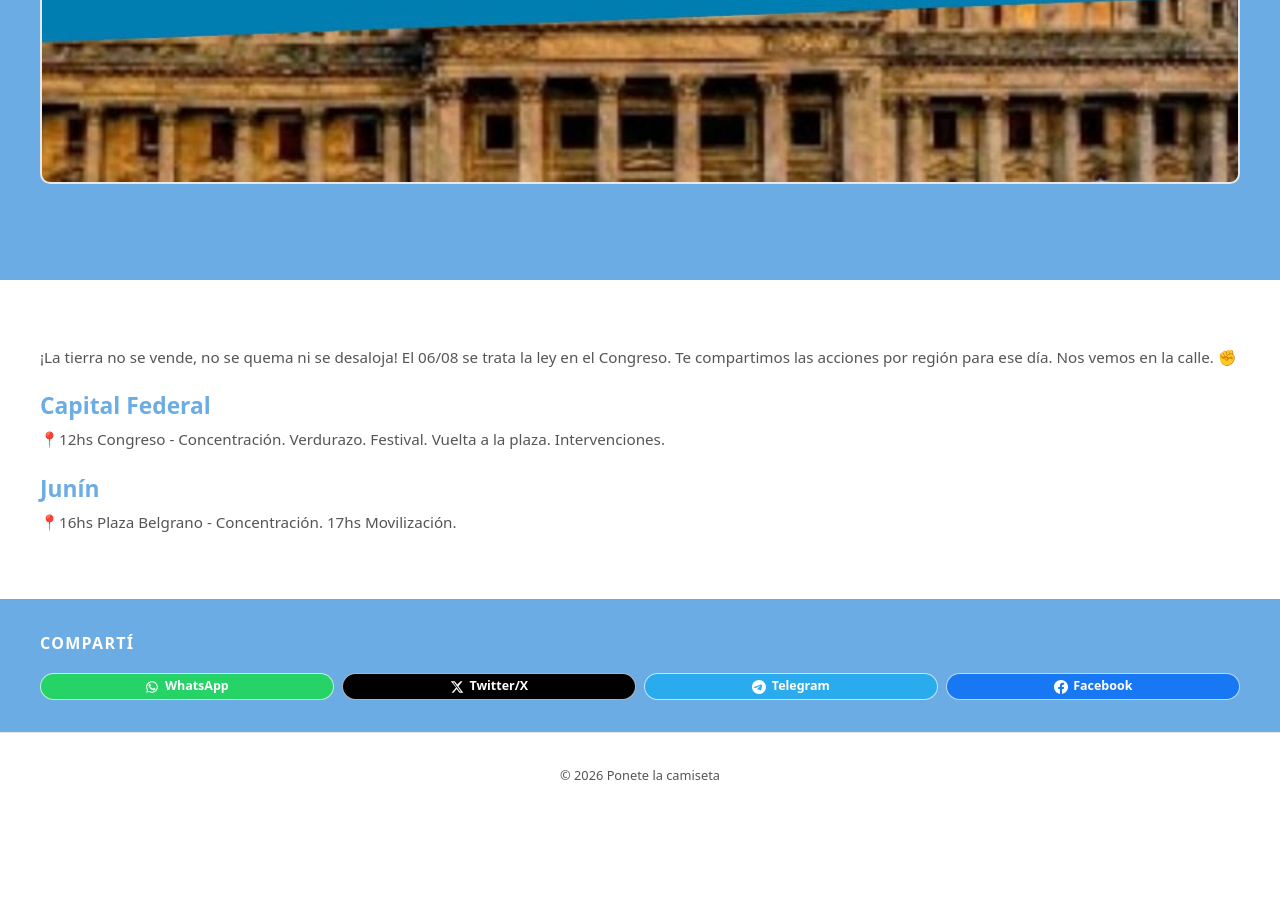
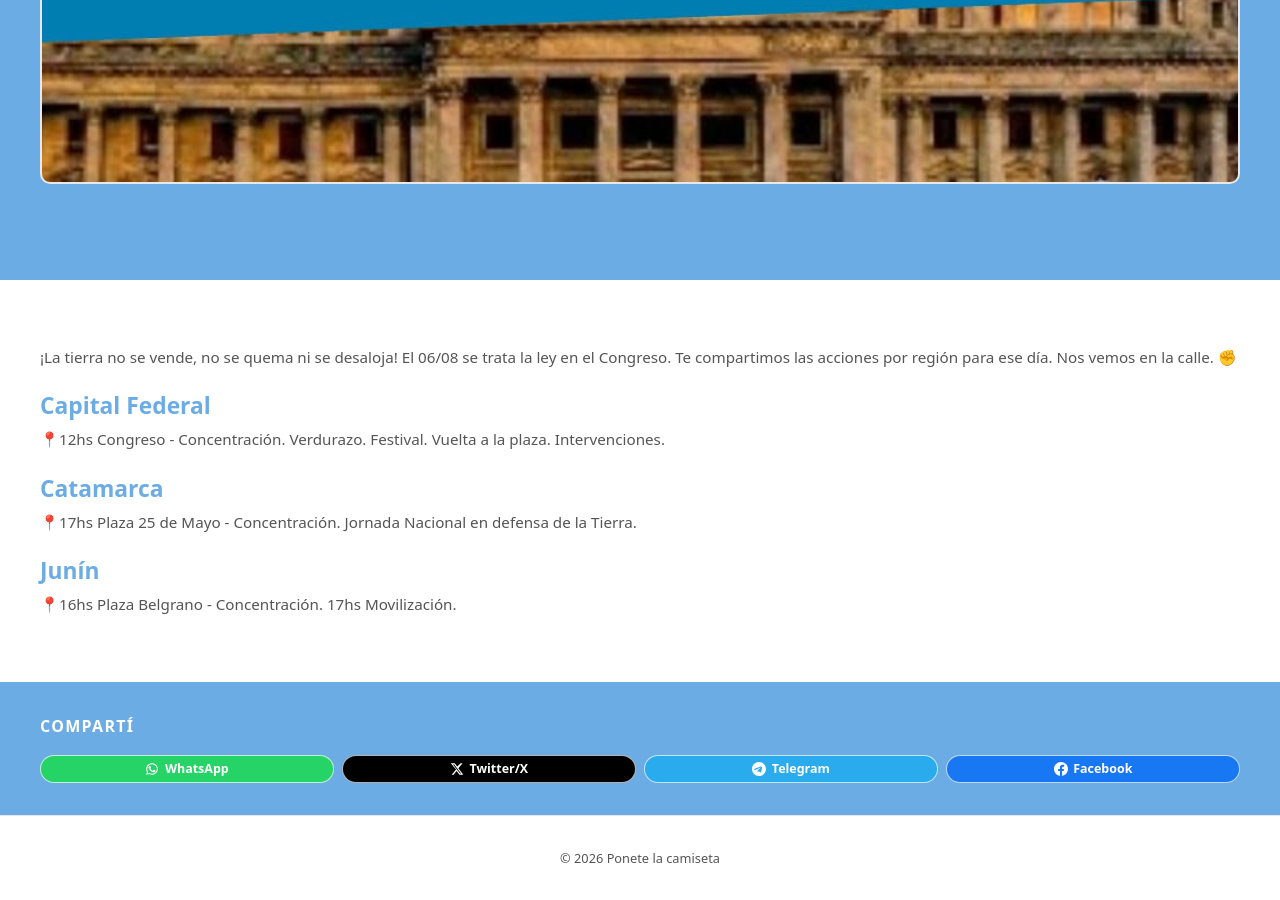
Before and after one commit to LaCamisetaOrg/LaCamisetaOrg.github.io, a Jekyll site: the page built from _actions/acciones_6_8.md, in a window 1280 px wide and 900 px high, scrolled down 1264 px. Built offline with Jekyll 4.4.1, drawn with Linux system fonts in a browser that asks for light colours; before the commit the page ends 2082 px from its top, so only the background shows below that.

Commit message:
Update acciones_6_8.md

```diff
--- a/_actions/acciones_6_8.md
+++ b/_actions/acciones_6_8.md
@@ -12,6 +12,10 @@ image:
 
 📍12hs Congreso - Concentración. Verdurazo. Festival. Vuelta a la plaza. Intervenciones.
 
+## Catamarca
+
+📍17hs Plaza 25 de Mayo - Concentración. Jornada Nacional en defensa de la Tierra.
+
 ## Junín
 
 📍16hs Plaza Belgrano - Concentración. 17hs Movilización.
```
